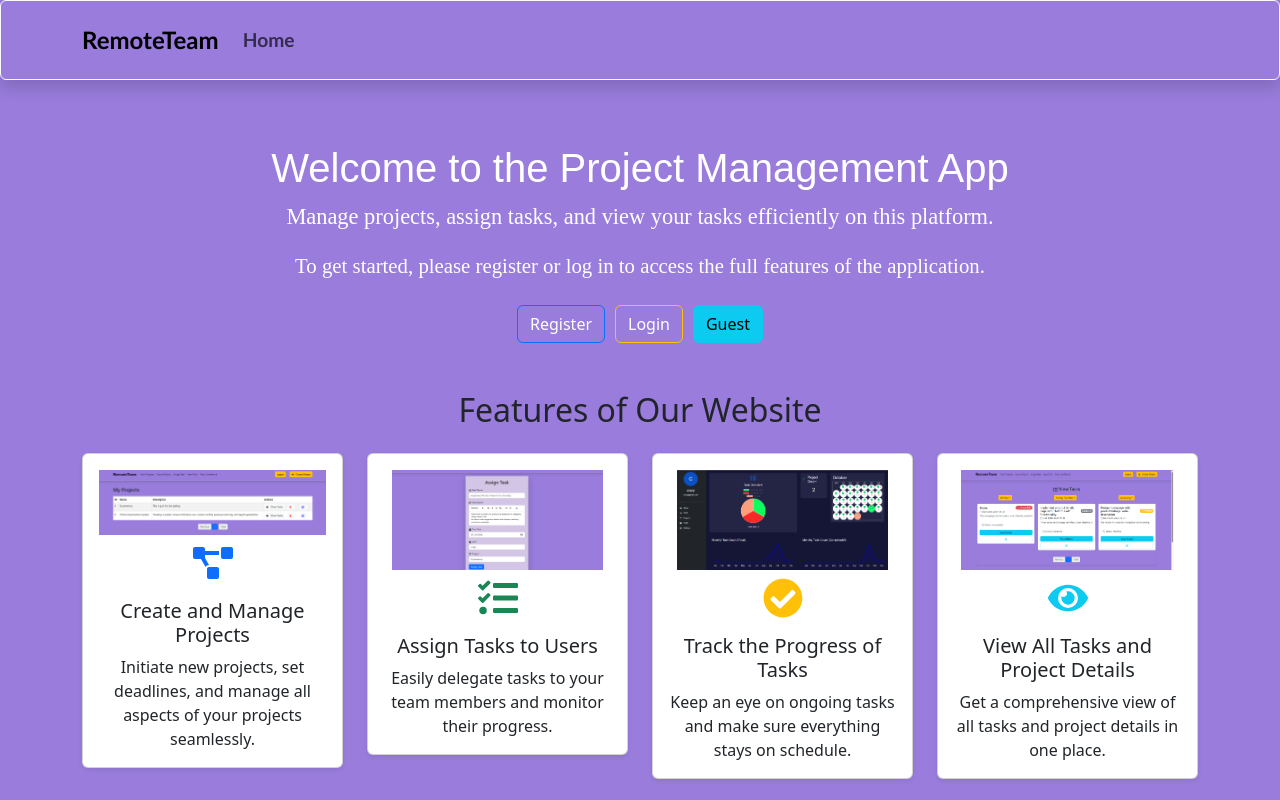
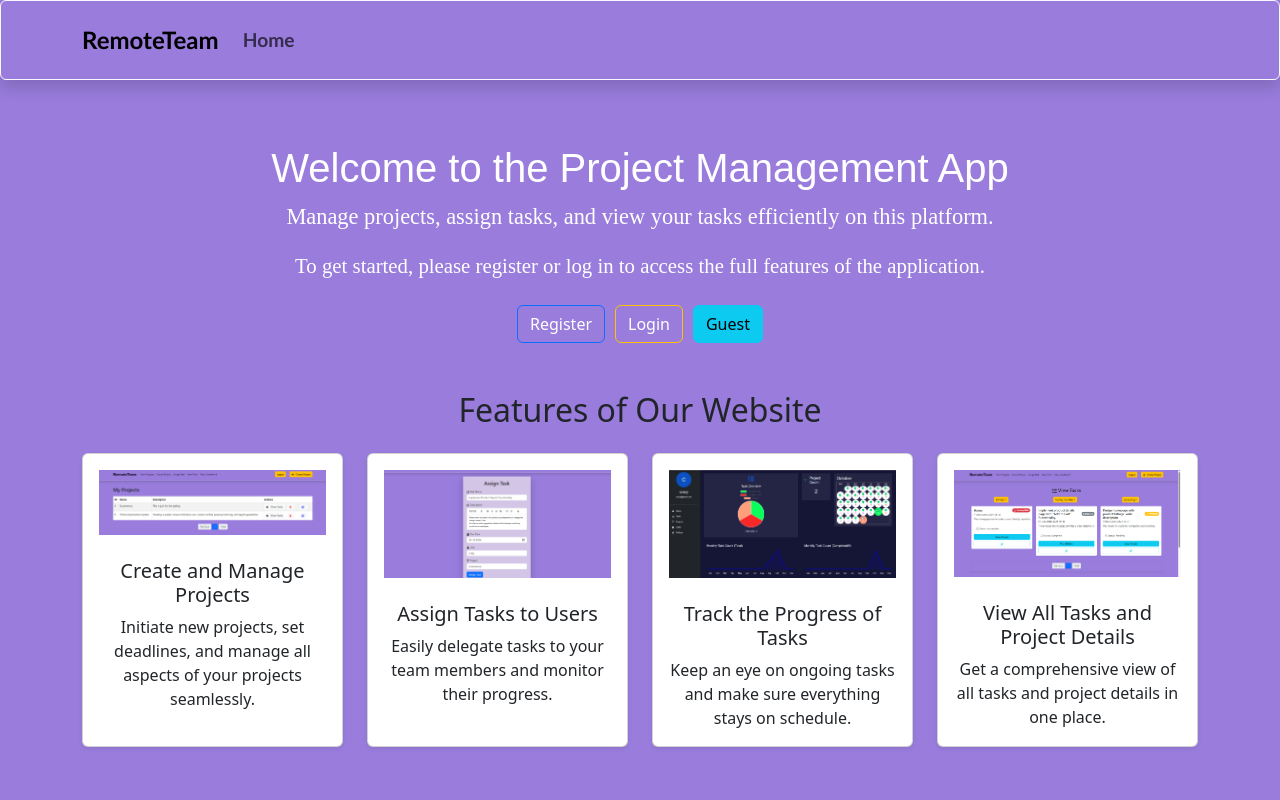
Before and after one commit to Ramvijay-123/remote, a React (Create React App) app in the folder frontend/: page / in a window 1280 px wide. Shown: the top 800 px of the page. Built offline with nearby package versions, Linux system fonts and the light colour scheme; a web font is replaced by a local one.

Commit message:
Update Info.js

```diff
--- a/frontend/src/components/Info.js
+++ b/frontend/src/components/Info.js
@@ -1,6 +1,5 @@
 import React from 'react';
 import { Container, Row, Col, Card } from 'react-bootstrap';
-import { FaProjectDiagram, FaTasks, FaCheckCircle, FaEye } from 'react-icons/fa';
 import './css/Features.css';
 import flowchart from '../../src/components/image/blank.png';
 import projectImg from '../../src/components/image/projectImg.png';
@@ -12,25 +11,21 @@ const features = [
     {
         title: 'Create and Manage Projects',
         description: 'Initiate new projects, set deadlines, and manage all aspects of your projects seamlessly.',
-        icon: <FaProjectDiagram size={40} className="text-primary" />,
         image: projectImg
     },
     {
         title: 'Assign Tasks to Users',
         description: 'Easily delegate tasks to your team members and monitor their progress.',
-        icon: <FaTasks size={40} className="text-success" />,
         image: taskImg
     },
     {
         title: 'Track the Progress of Tasks',
         description: 'Keep an eye on ongoing tasks and make sure everything stays on schedule.',
-        icon: <FaCheckCircle size={40} className="text-warning" />,
         image: progressImg
     },
     {
         title: 'View All Tasks and Project Details',
         description: 'Get a comprehensive view of all tasks and project details in one place.',
-        icon: <FaEye size={40} className="text-info" />,
         image: viewImg
     }
 ];
@@ -46,16 +41,15 @@ const Info = () => {
             <Row>
                 {features.map((feature, index) => (
                     <Col md={6} lg={3} className="mb-4" key={index}>
-                        <Card className="shadow-sm">
-                            <Card.Body className="text-center">
+                        <Card className="shadow-sm h-100">
+                            <Card.Body className="text-center d-flex flex-column align-items-center">
                                 <div className="mb-3">
                                     <img
                                         src={feature.image}
                                         alt={feature.title}
                                         className="img-fluid mb-2"
-                                        style={{ maxHeight: '100px' }}
+                                        style={{ maxHeight: '150px', objectFit: 'cover' }}
                                     />
-                                    {feature.icon}
                                 </div>
                                 <Card.Title>{feature.title}</Card.Title>
                                 <Card.Text>
```
